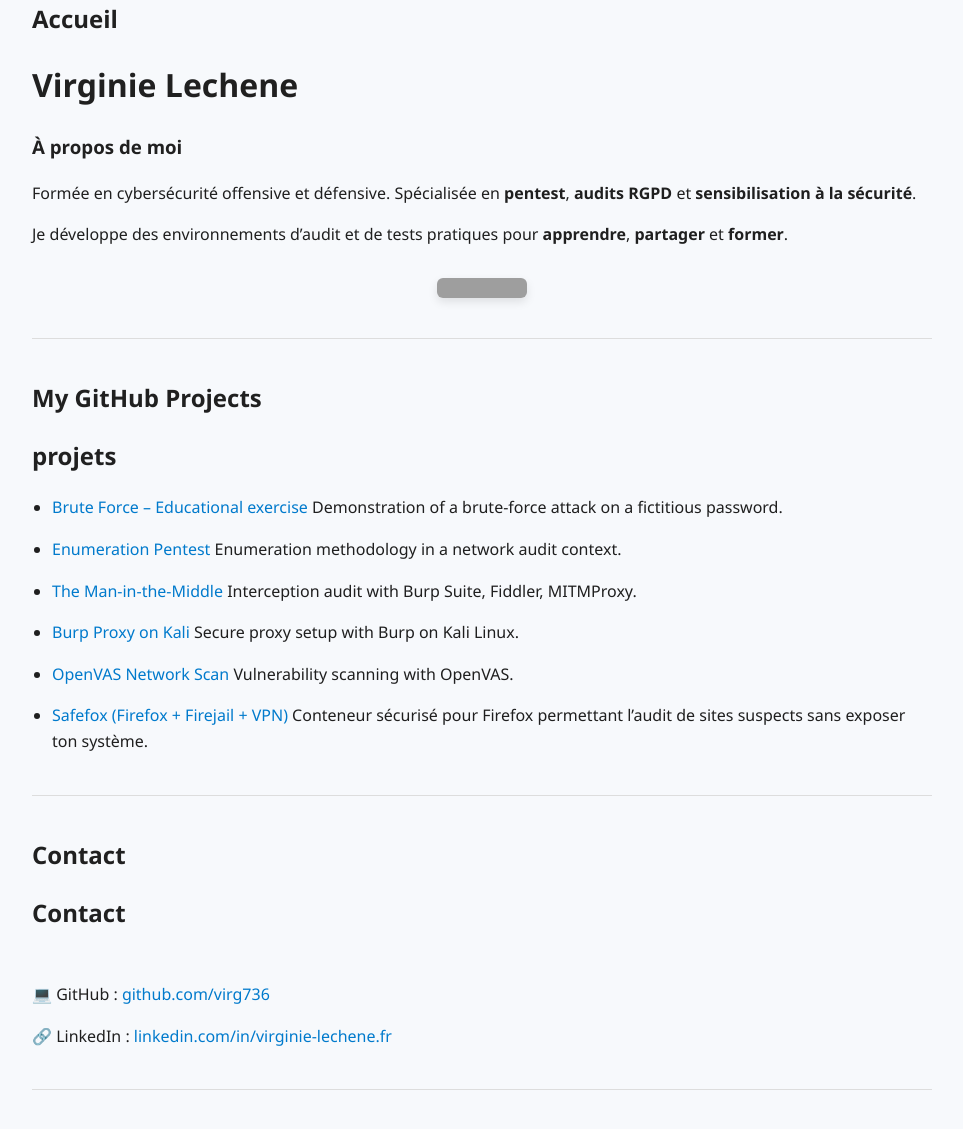
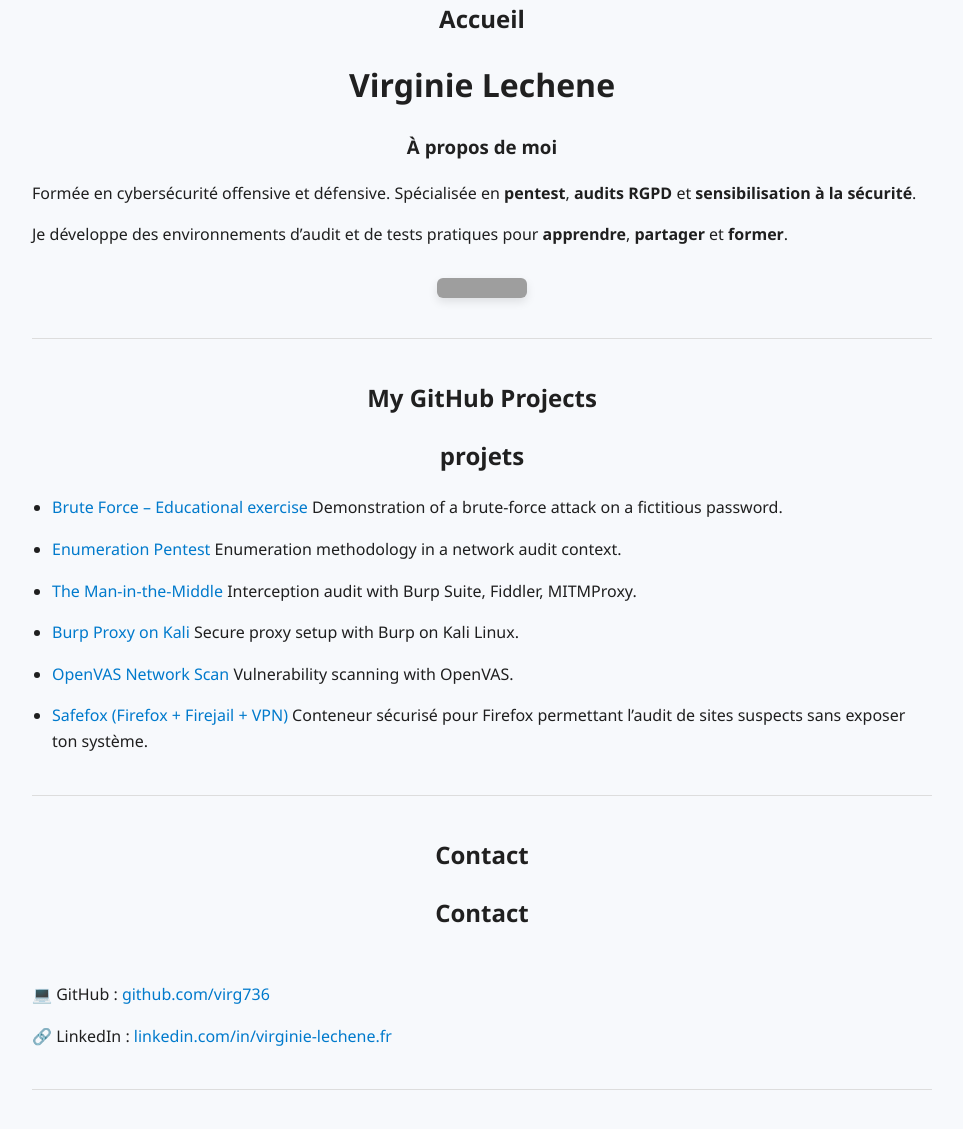
Before and after one commit to virg736/virg736.github.io, a Jekyll site: the page built from README.md, in a window 1280 px wide and 1400 px high, scrolled down 538 px. Shown: the part 251-1380 px from the top of the window, without its empty margins (158-1121 px from the left). Built offline with Jekyll 4.4.1, drawn with Linux system fonts in a browser that asks for light colours; grey boxes are pictures that could not be loaded.

Commit message:
Update style.css

```diff
--- a/assets/css/style.css
+++ b/assets/css/style.css
@@ -83,3 +83,7 @@ margin: 0;
 display: inline;
 margin-right: 20px;
 }
+
+h1, h2, h3 {
+text-align: center;
+}
```
